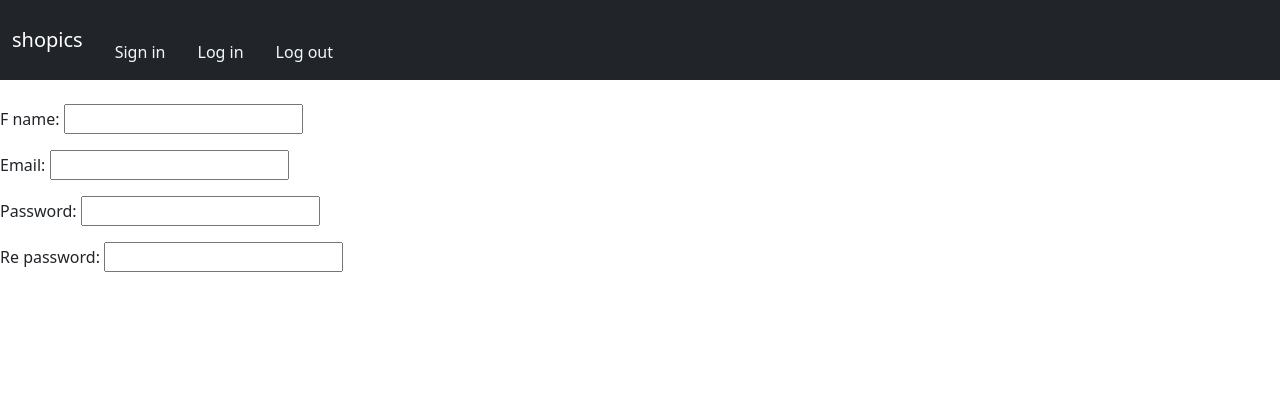
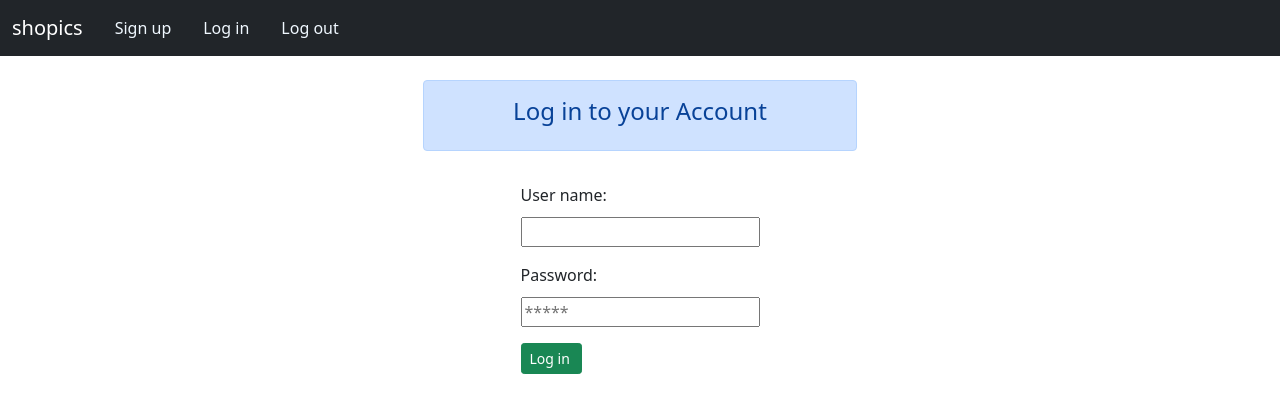
Before and after one commit to Andresha56/E-com-web, a Django app: page /login/ in a window 1280 px wide. Shown: the top 413 px of the page. Run offline with Django 4.2, Linux system fonts and the light colour scheme.

Commit message:
make login page with some changes

```diff
--- a/mac/shop/forms.py
+++ b/mac/shop/forms.py
@@ -1,6 +1,8 @@
 from django import forms
 from django.forms import fields
 from .models import  Customer
+
+# ----------code for sign_up page-------------
 
 class Customer_form(forms.ModelForm):
     class Meta:
@@ -22,8 +24,24 @@
 
 }
 
+#      ----------code for log_in page----------------
+
 
 class Login_form(forms.ModelForm):
         class Meta:
                 model=Customer
-                fields=['f_name','email','password','re_password']
+                fields=['f_name','password']
+
+                labels={'f_name':'User name',
+                'email':'Email',
+                're_password':'Reenter Password' }
+
+
+                widgets={
+                        'f_name':forms.TextInput(attrs={'class':'css','id':'f_name'}),
+                        'email':forms.EmailInput(attrs={'class':'css','id':'email'}),
+                         'password':forms.PasswordInput(attrs={'class':'css',
+                        'id':'password','placeholder':'*****'}),
+
+
+                }
--- a/mac/shop/models/customer.py
+++ b/mac/shop/models/customer.py
@@ -1,5 +1,6 @@
 
 from django.db import models
+
 
 class Customer(models.Model):
     f_name=models.CharField(max_length=20)
@@ -14,3 +15,7 @@
            return True
         else:
             return False
+
+    @staticmethod
+    def get_customer_by_username(f_name):
+        return Customer.objects.get(f_name=f_name)
--- a/mac/shop/templates/base2.html
+++ b/mac/shop/templates/base2.html
@@ -13,7 +13,9 @@
   <body>
 
     <style>
-
+      .log{
+        display: flex;
+      }
       .log a{
         color: aliceblue;
       }
@@ -34,7 +36,7 @@
 
         </li>
         <li class="nav-item log active">
-          <a class="nav-link " href="#">Sign in</a>
+          <a class="nav-link " href="#">Sign up</a>
         </li>
 
         <li class="nav-item log active">
--- a/mac/shop/templates/login.html
+++ b/mac/shop/templates/login.html
@@ -5,6 +5,40 @@
 
 {% block body %}
 
-    {{form.as_p}}
+<style>
+.css{
+    display: flex;
+    margin: 10px 0;
+}
 
+#container{
+    display: flex;
+    align-items: center;
+    justify-content: center;
+    margin-top: 1rem;
+}
+
+</style>
+<div class="row justify-content-center">
+    <div class="alert alert-primary col-4 text-center" role="alert">
+    <h4 class="alert-heading">
+        Log in to your Account
+    </h4>
+  </div>
+    <div id="container">
+            <form action="" method="post">
+                {% csrf_token %}
+                    {% if messages %}
+                        {% for message in messages %}
+                        <div class="alert alert-danger mt-0 " role=alert>
+                            {{message}}
+                        </div>
+
+                        {% endfor %}
+                    {% endif %}
+
+                   {{log_in_form.as_p}}
+                   <input class='btn btn-sm btn-success' type="submit" value="Log in ">
+            </form>
+    </div>
 {% endblock %}
--- a/mac/shop/templates/sign_up.html
+++ b/mac/shop/templates/sign_up.html
@@ -3,11 +3,6 @@
 {% block title %} Sign in  {% endblock %}
 
 {% block body %}
-
-
-<style>
-
-</style>
 
 
 <div class="container col-4 mt-5 text-center">
@@ -22,6 +17,7 @@
                     <div class="alert alert-danger mt-0 " role=alert>
                         {{message}}
                     </div>
+
                 {% endfor %}
             {% endif %}
             {{form.as_p}}
--- a/mac/shop/urls.py
+++ b/mac/shop/urls.py
@@ -5,7 +5,7 @@
 
 
 urlpatterns = [
-   path('',views.sign_up,name='homepage'),
+   path('',views.sign_up,name='sign_up_page'),
    path('index/',views.index,name='homepage'),
    path('login/',views.log_in,name='log_in_page')
 ]
--- a/mac/shop/views.py
+++ b/mac/shop/views.py
@@ -1,5 +1,7 @@
 from django.http.response import HttpResponse
 from django.shortcuts import redirect, render
+from django.shortcuts import HttpResponseRedirect
+from django.contrib.auth import authenticate,login,logout
 
 from .models import Product
 from .models import Category
@@ -17,7 +19,7 @@
 
 def sign_up(request):
     if request.method == 'POST':
-        print("post mehod running")
+        print("post mehod run ho raha hain bhai")
         customer=Customer_form(request.POST)
         if customer.is_valid():
             f_name=(customer.cleaned_data['f_name'])
@@ -31,9 +33,6 @@
 
             elif len(password and re_password) <8:
                 messages.add_message(request,messages.ERROR,'Password must be 7 digit long or more !!')
-
-
-
             else:
                 register=Customer(f_name=f_name,
                                     l_name=l_name,
@@ -51,8 +50,27 @@
     return render(request,'sign_up.html',data)
 
 
+
 def log_in(request):
-    form=Login_form()
-    print(form)
-    param={'form':form}
+    if request.method=='POST':
+        log_in=Login_form(request.POST)
+        if log_in.is_valid():
+            user_name=log_in.cleaned_data['f_name']
+            password=log_in.cleaned_data['password']
+            try:
+                customer=Customer.get_customer_by_username(f_name=user_name)
+            except Exception as a:
+                messages.add_message(request,messages.ERROR,'User name or password is invalid ')
+                return redirect('log_in_page')
+            print(customer)
+            if  customer:
+                print(customer.password)
+                if password==customer.password:
+                    return redirect('homepage')
+                else:
+                    messages.add_message(request,messages.ERROR,'User name or password is invalid ')
+    else:
+        log_in=Login_form()
+
+    param={'log_in_form':log_in}
     return render(request,'login.html',param)
```
Also changed, not shown: mac/shop/templates/base.html (+4 -4 lines), mac/db.sqlite3.
